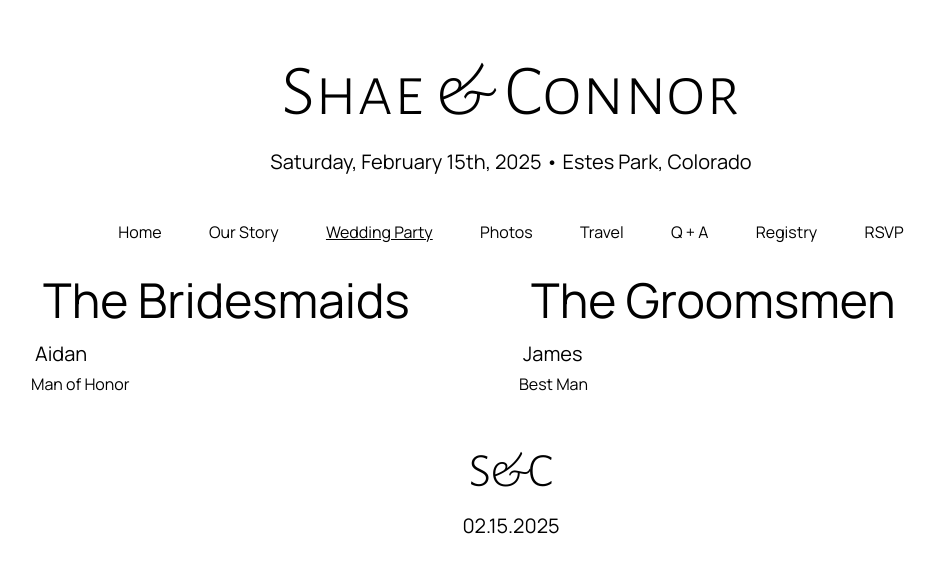
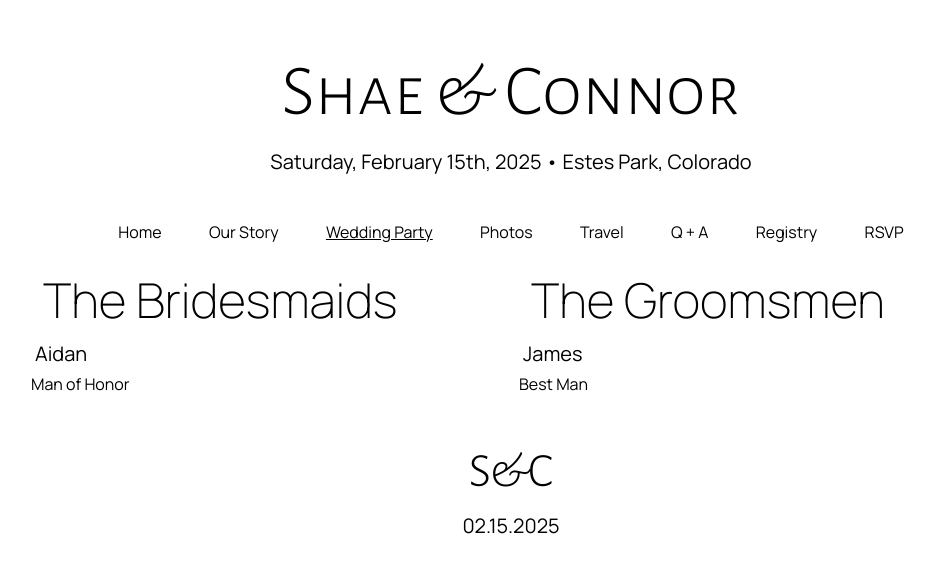
Before and after one commit to shaehamm/wedding-website, a Next.js app: page /wedding-party in a window 1280 px wide. Shown: the top 572 px of the page, without its empty margins (129-1063 px from the left). Built offline with nearby package versions, Linux system fonts and the light colour scheme; a web font is replaced by a local one.

Commit message:
added formating to wedding party page

```diff
--- a/src/app/page.tsx
+++ b/src/app/page.tsx
@@ -30,9 +30,9 @@ export default function Home() {
           {DAY_OF_SCHEDULE.map((item) => {
             return (
               <div key={item.time}>
-                <p className="text-center pt-5">
-                  ________________________________________________
-                </p>
+                <div className="pt-5">
+                  <hr />
+                </div>
                 <div className="columns-2 pt-5">
                   <div>
                     <h3>{item.time}</h3>
--- a/src/app/wedding-party/page.tsx
+++ b/src/app/wedding-party/page.tsx
@@ -1,13 +1,17 @@
+import { Manrope } from "next/font/google";
+
+const manropeLight = Manrope({ weight: "200", subsets: ["latin"] });
+
 export default function Page() {
   return (
-    <div className="columns-2 pt-5">
+    <div className="columns-2 pt-5 text-left">
       <div>
-        <h2>The Bridesmaids</h2>
+        <h2 className={manropeLight.className}>The Bridesmaids</h2>
         <h3>Aidan</h3>
         <p>Man of Honor</p>
       </div>
       <div>
-        <h2>The Groomsmen</h2>
+        <h2 className={manropeLight.className}>The Groomsmen</h2>
         <h3>James</h3>
         <p>Best Man</p>
       </div>
```
